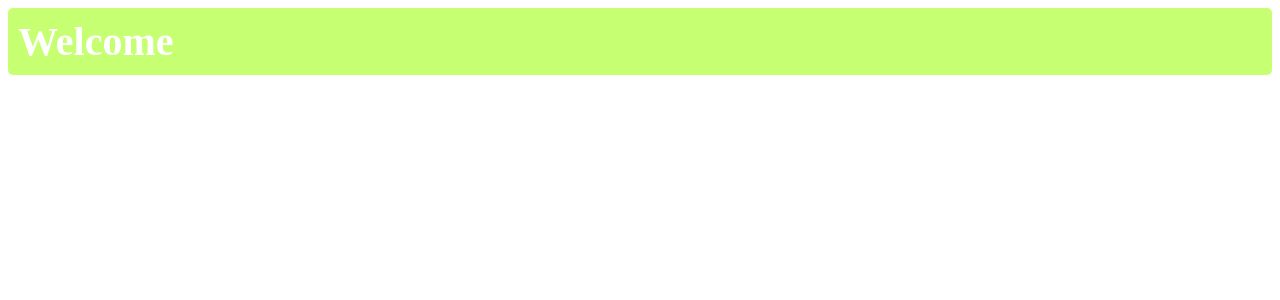
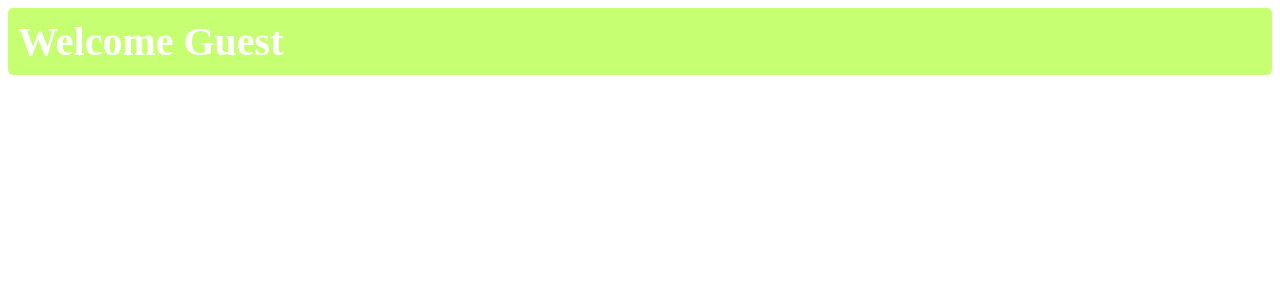
Before and after one commit to UWIMANIDUHAYEEsther/my-react-app, a React (Vite) app: page / in a window 1280 px wide. Shown: the top 300 px of the page. Built offline with nearby package versions, Linux system fonts and the light colour scheme.

Commit message:
Modern version of using defaultprops in conditional rendering

```diff
--- a/src/Usergreeting.jsx
+++ b/src/Usergreeting.jsx
@@ -1,9 +1,12 @@
 import PropTypes from "prop-types";
 
-function Usergreeting(props) {
+function Usergreeting({
+    isLoggedIn = false,
+    username = "Guest"
+}) {
     const welcomeMessage = (
         <h2 className="welcome-message">
-            Welcome {props.username}
+            Welcome {username}
         </h2>
     );
 
@@ -13,7 +16,7 @@ function Usergreeting(props) {
         </h2>
     );
 
-    return props.isLoggedIn ? welcomeMessage : loginPrompt;
+    return isLoggedIn ? welcomeMessage : loginPrompt;
 }
 
 Usergreeting.propTypes = {
@@ -21,9 +24,4 @@ Usergreeting.propTypes = {
     username: PropTypes.string
 };
 
-Usergreeting.defaultProps = {
-    isLoggedIn: false,
-    username: "Guest"
-};
-
 export default Usergreeting;
```
